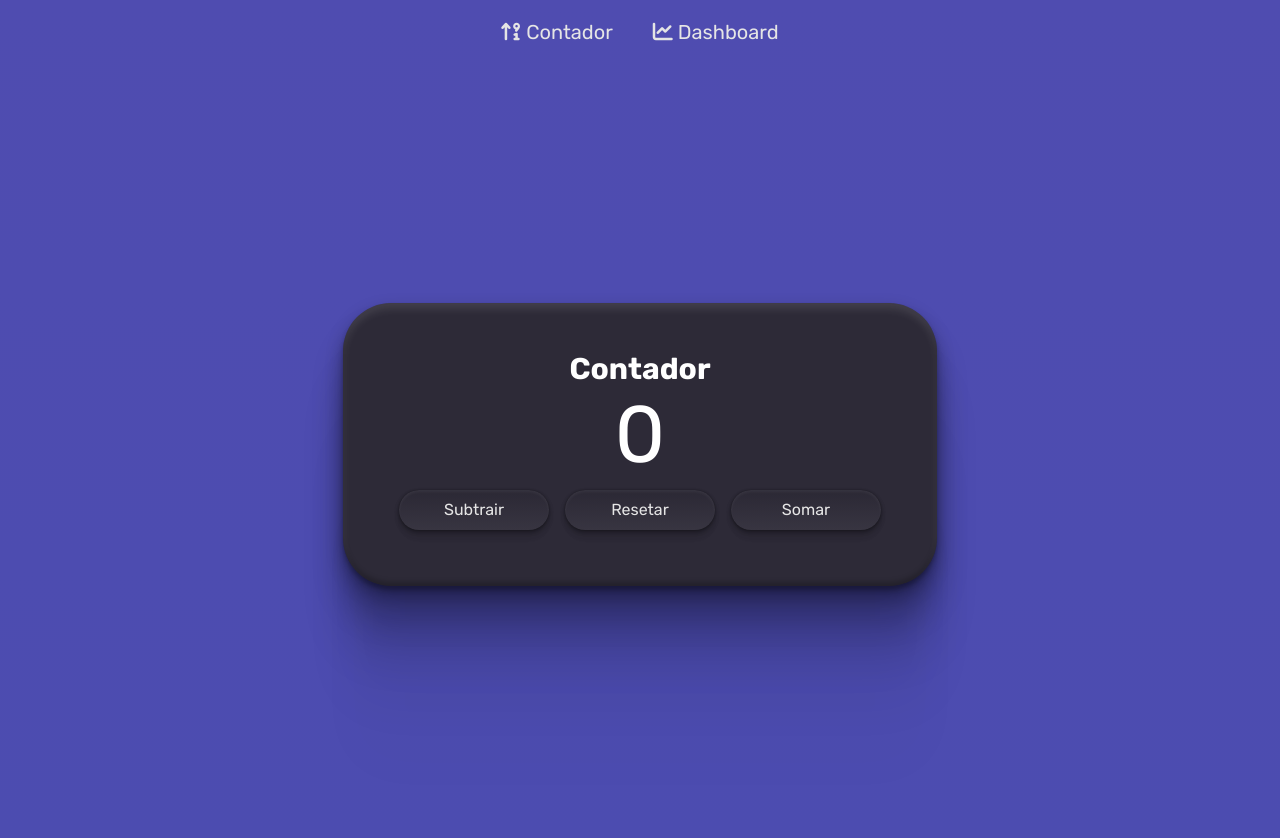
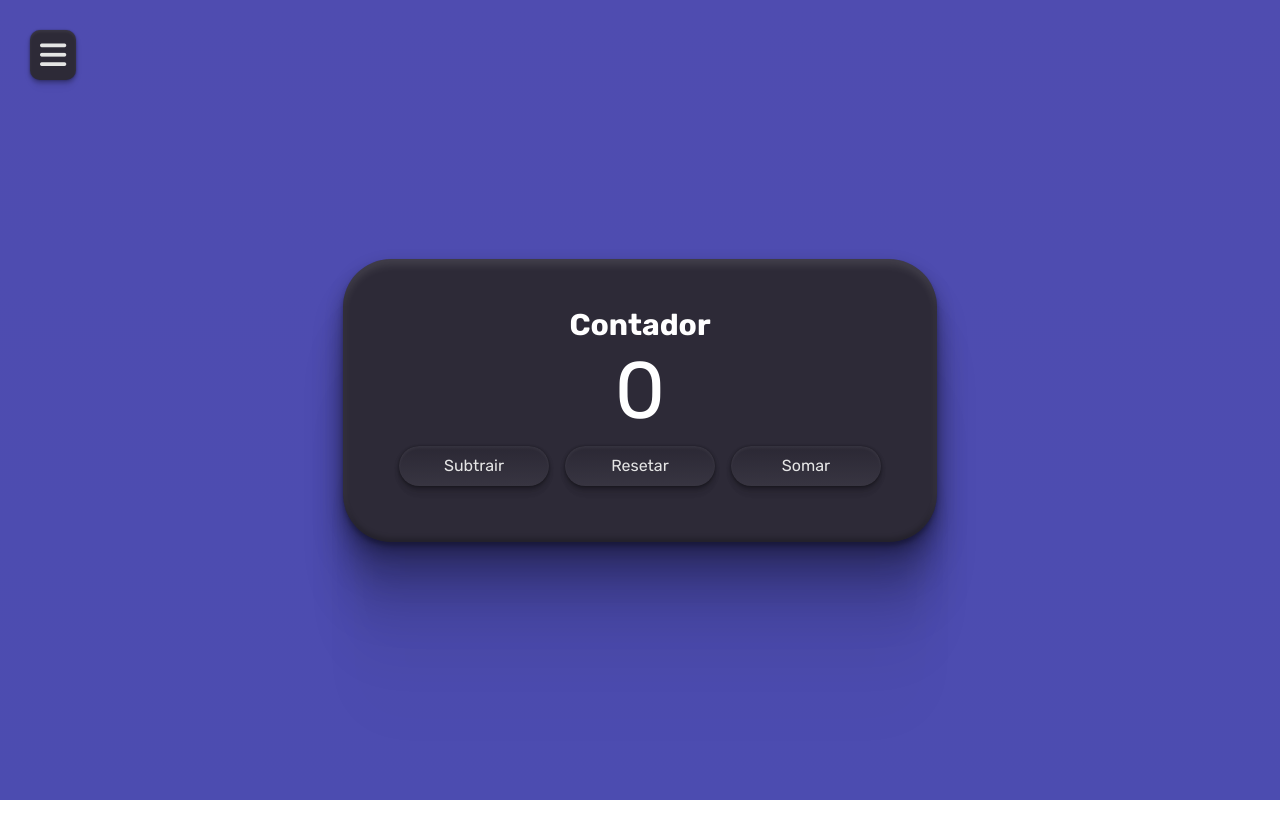
Before and after one commit to DaviGF02/Portfolio, a Vue app: page /Counter in a window 1280 px wide. Shown: the top 838 px of the page. After the commit the page ends 800 px from the top, so only its background shows below. Built offline with nearby package versions, Linux system fonts and the light colour scheme.

Commit message:
animate navMenu

```diff
--- a/src/components/NavMenu.vue
+++ b/src/components/NavMenu.vue
@@ -1,22 +1,86 @@
 <template>
-    <div class="menu">
-        <nav>
-            <RouterLink class="navLink" to="/Counter"><i class="fa-solid fa-arrow-up-9-1"></i> Contador</RouterLink>
-            <RouterLink class="navLink" to="/Dashboard"><i class="fa-solid fa-chart-line"></i> Dashboard</RouterLink>
-        </nav>
+  <div class="menu">
+    <i @click="showMenu" class="fa-solid fa-bars"></i>
+    <div class="menuLinks" :class="{ active: isActive}">
+      <RouterLink @click="showMenu" class="navLink" to="/Counter"
+        ><i class="fa-solid fa-arrow-up-9-1"></i> Contador</RouterLink
+      >
+      <RouterLink @click="showMenu" class="navLink" to="/Dashboard"
+        ><i class="fa-solid fa-chart-line"></i> Dashboard</RouterLink
+      >
     </div>
+    <div @click="showMenu" class="bg__menuLinks" :class="{bg__active: isActive}"></div>
+  </div>
 </template>
+<script>
+export default {
+  data() {
+    return {
+      isActive: false,
+    }
+  },
+  methods: {
+    showMenu() {
+      this.isActive = !this.isActive
+    }
+  }
+}
+</script>
 <style lang="scss" scoped>
 .menu {
-    width: 100%;
+  .menuLinks {
+    position: fixed;
+    height: 100vh;
+    width: 30rem;
+    background: $bgDark;
+    display: none;
+    padding: 2rem;
+    opacity: 0;
+    z-index: 1001;
+    .navLink {
+      color: $envelopeWhite;
+      text-decoration: none;
+      font-size: 2rem;
+    }
+  }
+  .bg__menuLinks {
+    position: fixed;
+    background: rgba($color: $black, $alpha: 0.25);
+    width: 100vw;
+    height: 100vh;
+    z-index: 1000;
+    opacity: 0;
+    display: none;
+  }
+  .active {
+    animation: showMenuAnimation .5s;
+    opacity: 1;
     display: flex;
-    justify-content: center;
-    padding: 2rem 0 0 0;
-    .navLink {
-        color: $envelopeWhite;
-        text-decoration: none;
-        font-size: 2rem;
-        padding: 0rem 2rem;
+    flex-direction: column;
+  }
+  .bg__active {
+    animation: showMenuAnimation .5s;
+    opacity: 1;
+    display: block;
+  }
+  @keyframes showMenuAnimation {
+    0% {
+      opacity: 0;
     }
+    100% {
+      opacity: 1;
+    }
+  }
+  .fa-bars {
+    color: $envelopeWhite;
+    position: fixed;
+    top: 3rem;
+    left: 3rem;
+    font-size: 3rem;
+    background-color: $bgDark;
+    padding: 1rem;
+    border-radius: 1rem;
+    @include buttonShadow;
+  }
 }
 </style>
```
